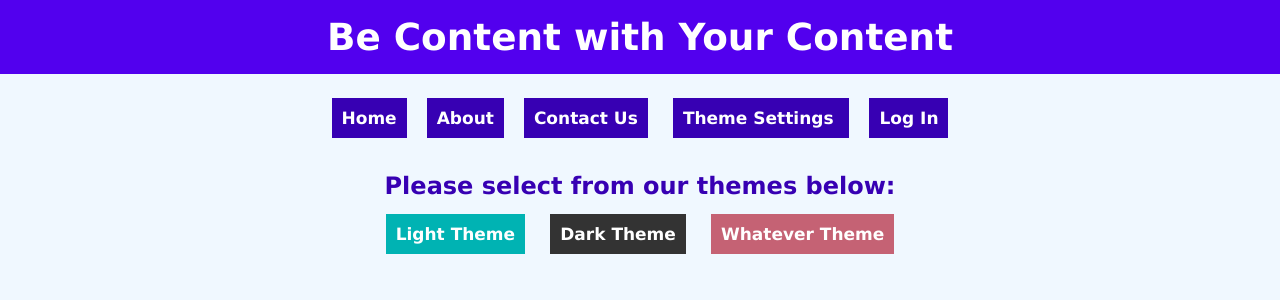
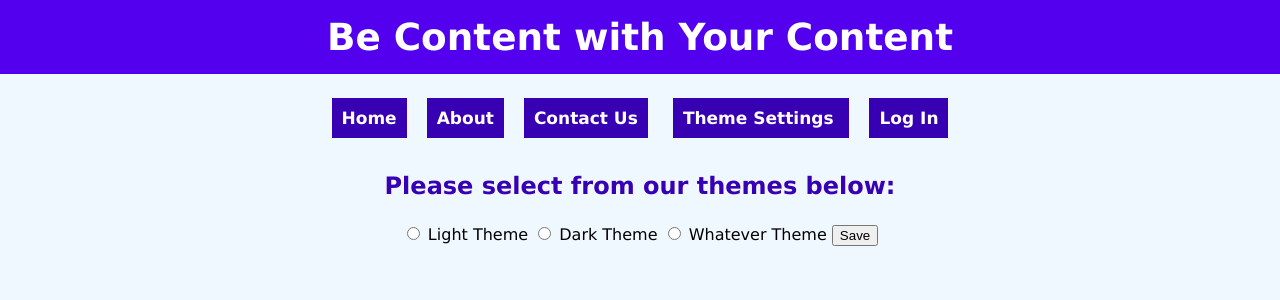
Before and after one commit to WistyDagel/BeContent, a PHP site: page /ThemeSettings.php in a window 1280 px wide. Shown: the top 300 px of the page. Run offline with PHP 8.4, Linux system fonts and the light colour scheme; data comes from the database, SQL or seed files in the repository; data that the repository does not hold is empty.

Commit message:
Fixed form for chaning the theme

```diff
--- a/Helper.php
+++ b/Helper.php
@@ -48,6 +48,7 @@ function Auth() {
 function PageDisplayAdmin($PageData, $PageId, $header, $subText) {
     if ($PageData){
         // Creates a form for the admin to change the values
+        $row = mysqli_fetch_array($PageData);
         echo '<input name="subText" value="' . $row['Header'] .  '">';
         echo '<input name="header" value="' . $row['SubText'] .  '">';
         echo '<button name="a" onclick="' . UpdatePage(ConnGet(), $row) .'">Submit</button>';
--- a/MyHeader.php
+++ b/MyHeader.php
@@ -8,7 +8,7 @@ include_once "Helper.php";
 
 <?php
 
-$myStyle = "1";
+// $myStyle = "1";
 
 // Check for Priv setting
 if (isset($_SESSION["isAdmin"]) == false) {
--- a/ThemeSettings.php
+++ b/ThemeSettings.php
@@ -1,13 +1,15 @@
 <?php
 include_once "MyHeader.php";
+include_once "Helper.php";
 
-$changedTheme = "test";
+// $changedTheme = "test";
 // Use this page to change the value of
 // $_COOKIE["MyStyle"] or such
 if ($_POST) {
-    echo $changedTheme;
     $changedTheme = $_POST['ChangeTheme'];
+    // echo $changedTheme;
     $_SESSION['MyStyle'] = $changedTheme;
+    Redirect("ThemeSettings.php");
 }
 ?>
 
@@ -15,9 +17,16 @@ if ($_POST) {
     <h3>Please select from our themes below:</h3>
     <div class='flexContainer'>
         <form method="post">
-            <a class='light' type="submit" name="ChangeTheme" value="1" >Light Theme</a>
+            <!-- <a class='light' type="submit" name="ChangeTheme" value="1" >Light Theme</a>
             <a class='dark' type="submit" name="ChangeTheme" value="2" >Dark Theme</a>
-            <a class='whatever' type="submit" name="ChangeTheme" value="3" >Whatever Theme</a>
+            <a class='whatever' type="submit" name="ChangeTheme" value="3" >Whatever Theme</a> -->
+            <input type="radio" name="ChangeTheme" value="1" <?php if ($_SESSION["MyStyle"] == '1') echo 'checked' ?>/>
+            <label for="1">Light Theme</label>
+            <input type="radio" name="ChangeTheme" value="2" <?php if ($_SESSION["MyStyle"] == '2') echo 'checked' ?>/>
+            <label for="2">Dark Theme</label>
+            <input type="radio" name="ChangeTheme" value="3" <?php if ($_SESSION["MyStyle"] == '3') echo 'checked' ?>/>
+            <label for="3">Whatever Theme</label>
+            <input type="submit" value="Save" />
         </form>
     </div>
 </div>
--- a/index.php
+++ b/index.php
@@ -14,8 +14,9 @@ if (array_key_exists("PageId", $_GET) == true) {
 ?>
 
 <div class='container'>
+
 <?php
-
+$myDbConn = ConnGet();
 // Get given page
 $PageData = PageContentGet($myDbConn, $PageId);
 // Display page data
@@ -26,7 +27,8 @@ if (array_key_exists("PageId", $_GET) == true) {
     PageDisplayAdmin($PageData, $PageId, $row['Header'], $row['SubText']);
 
     if (isset($_GET['subText']) && isset($_GET['header'])) {
-            UpdatePage($myDbConn, $PageData);
+        // TODO broken
+        // UpdatePage($myDbConn, $PageData);
     }
 } else {
     PageDisplay($PageData);
```
Also changed, not shown: Login.php (indentation only). Lines whose indentation alone changed are shown as unchanged.
